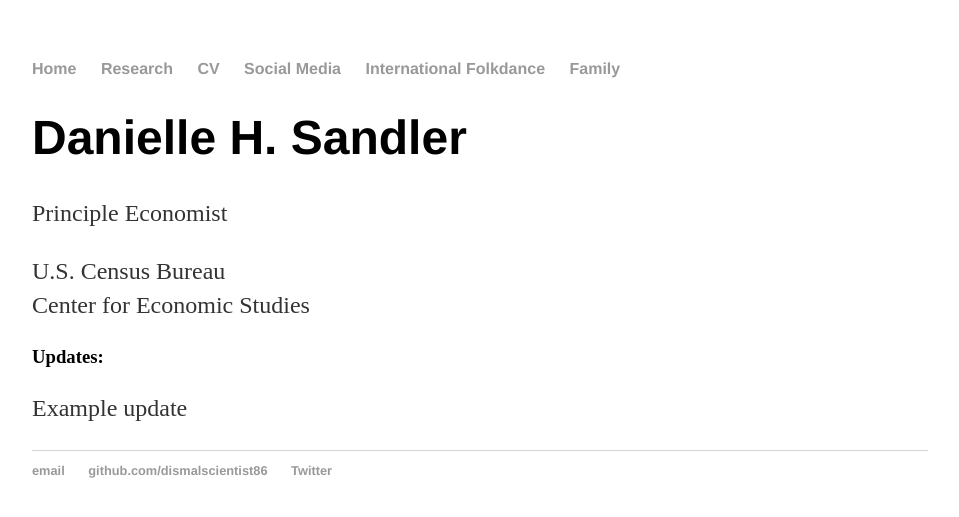
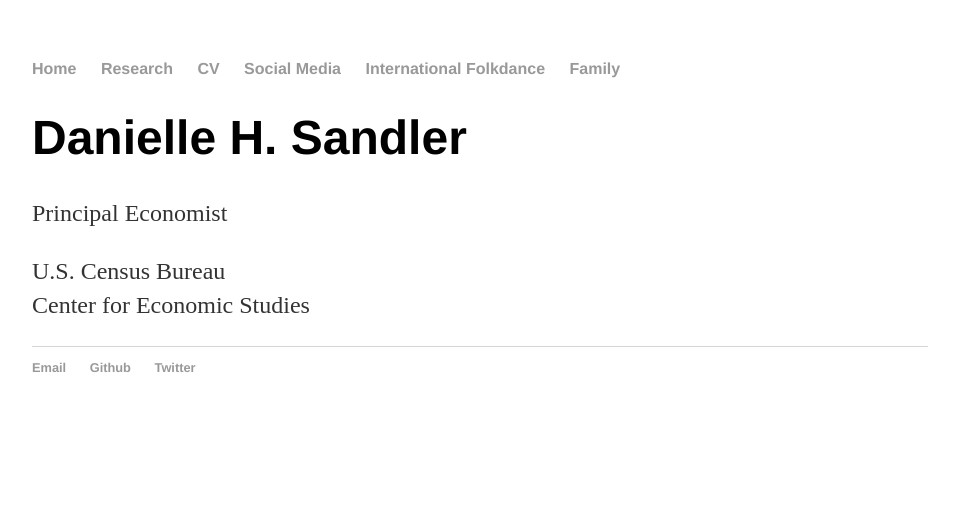
Before and after one commit to dismalscientist86/dismalscientist86.github.io, a Jekyll site: the page built from index.html, in a window 1280 px wide. Shown: the top 517 px of the page, without its empty margins (160-1119 px from the left). Built offline with Jekyll 4.4.1, drawn with Linux system fonts in a browser that asks for light colours.

Commit message:
Minor changes

```diff
--- a/_layouts/default.html
+++ b/_layouts/default.html
@@ -23,8 +23,8 @@
 			</div><!-- /.container -->
 			<footer>
 	    		<ul>
-	        		<li><a href="mailto:danielle.h.sandler@census.gov">email</a></li>
-	        		<li><a href="https://github.com/dismalscientist86">github.com/dismalscientist86</a></li>
+	        		<li><a href="mailto:danielle.h.sandler@census.gov">Email</a></li>
+	        		<li><a href="https://github.com/dismalscientist86">Github</a></li>
 					<li><a href="https://www.twitter.com/dhsandler">Twitter</a></li>
 				</ul>
 			</footer>
--- a/index.html
+++ b/index.html
@@ -6,15 +6,12 @@ title: Danielle H. Sandler
     <div class="wrapper">
       <header>
         <h1>Danielle H. Sandler</h1>
-        <p>Principle Economist</p>
+        <p>Principal Economist</p>
         <p>U.S. Census Bureau<br>
                 Center for Economic Studies<br>
                 </p>
       </header>
-      <section>
-        <h3><a id="updates" class="anchor" href="#updates" aria-hidden="true"><span class="octicon octicon-link"></span></a>Updates:</h3>
-	<p> Example update</p>
-	</section>
+
     </div>
     <script src="javascripts/scale.fix.js"></script>
   </body>
```
